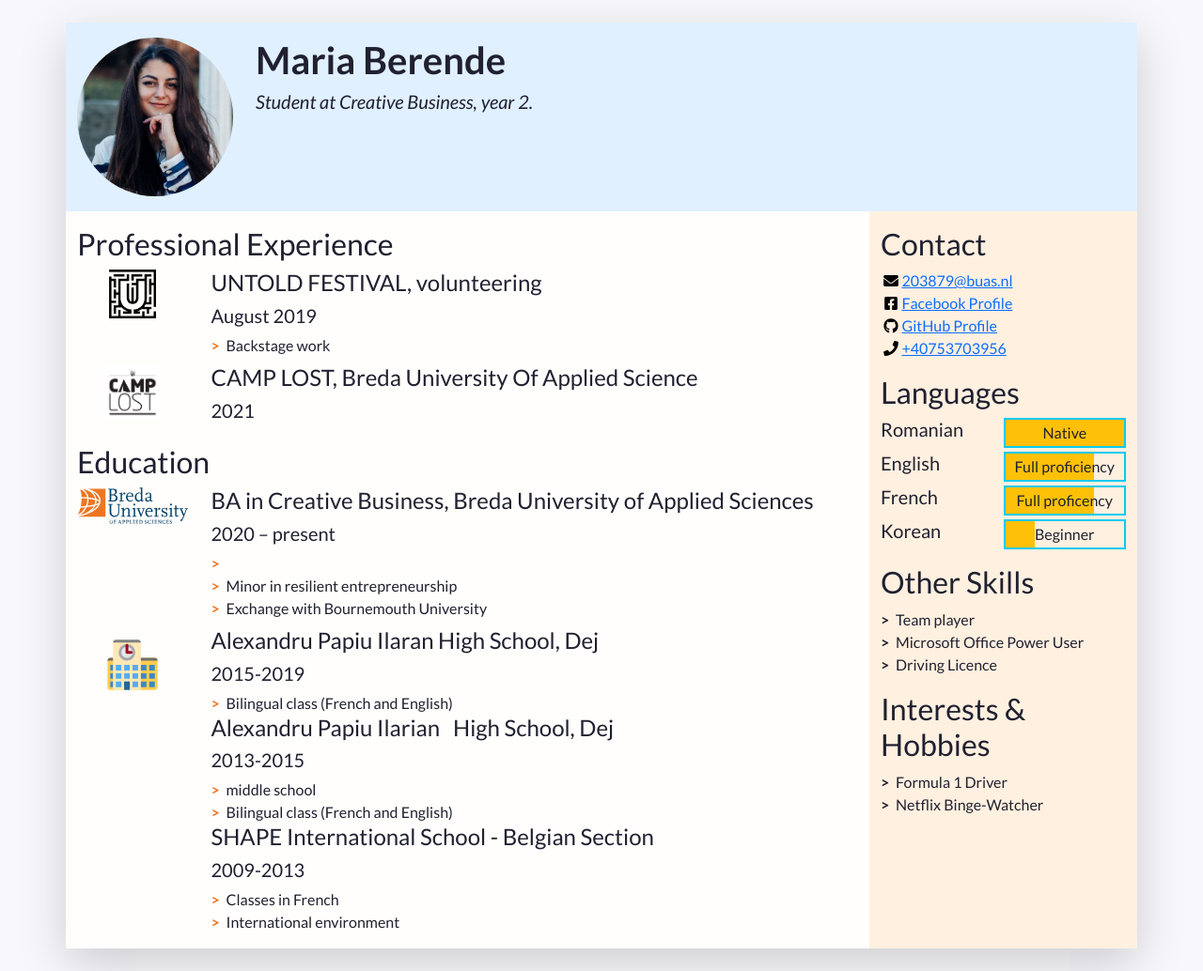
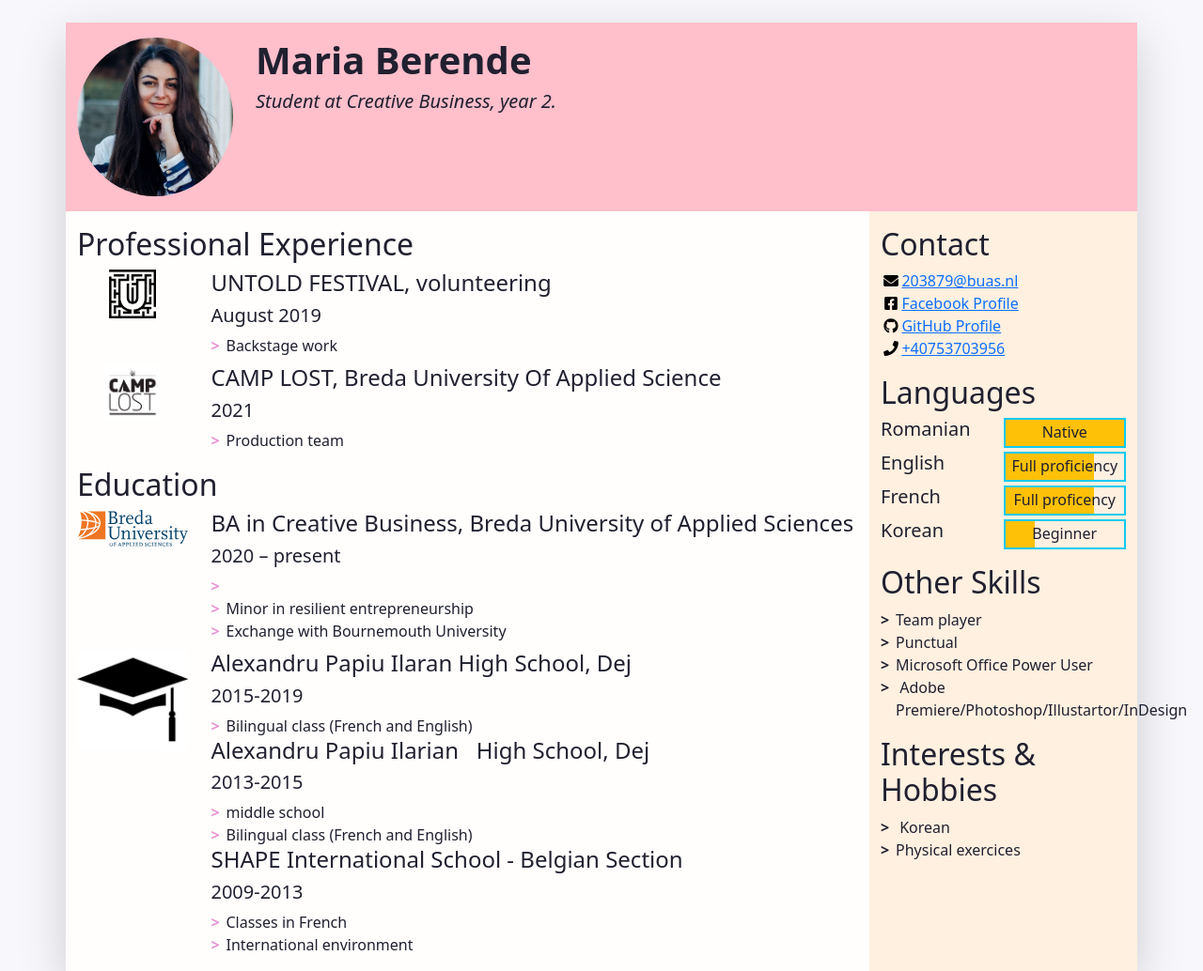
Before and after one commit to MariaBerende/cv, a plain HTML site: page index.html in a window 1280 px wide. Shown: the top 1034 px of the page at 94% size. Drawn offline with nearby package versions, Linux system fonts and the light colour scheme.

Commit message:
Colors
Add colors

```diff
--- a/css/styles.css
+++ b/css/styles.css
@@ -6,7 +6,7 @@
 /* Styles for the body */
 
 body {
-	font-family: Lato, "Open Sans", Roboto, "Segoe UI", "Helvetica Neue", Helvetica, Arial, sans-serif;
+	font-family: asul"Open Sans", Roboto, "Segoe UI", "Helvetica Neue", Helvetica, Arial, sans-serif;
 	color: #202030;
 	background-color: #f8f8fc;
 }
@@ -14,7 +14,7 @@ body {
 /* Styles for custom classes in the document. (There are more, try to find them out!) */
 
 .resume-header {
-    background-color: #e0f0ff;
+    background-color: #FFBFCB;
 }
 
 .resume-main {
@@ -36,7 +36,7 @@ body {
 }
 
 .biography-details li::before {
-	color: #EE7623;
+	color: #E792D2;
 }
 
 .biography-details li, .skill-list li {
--- a/index.html
+++ b/index.html
@@ -107,7 +107,9 @@
                 </div>
                 <div class="biography-contents col-9 col-sm-10 col-md-9 col-lg-10">
                   <h4>CAMP LOST, Breda University Of Applied Science&nbsp;</h4>
-                  <h5>2021</h5>
+  <h5>2021</h5>
+					 <ul class="biography-details list-unstyled">
+                    <li>Production team</li>
                   <!-- This entry doesn't have a list of achievements, but you can copy-paste the one from above -->
                 </div>
               </li>
@@ -141,7 +143,7 @@
               <!-- 2nd item in education -->
               <li class="biography-item row mb-2">
   <div class="logo-container col-3 col-sm-2 col-md-3 col-lg-2">
-                  <img class="biography-logo mw-100 d-block mx-auto" src="images/schools/school.svg" alt="School logo" width="80">
+              <img class="biography-logo mw-100 d-block mx-auto" src="images/picture/graduation hat.jpg" alt="School logo" width="246">
                 </div>
                 <div class="biography-contents col-9 col-sm-10 col-md-9 col-lg-10">
                   <h4>Alexandru Papiu Ilaran High School, Dej</h4>
@@ -162,7 +164,7 @@
                 </div>
               </li>
             </ul>
-          </section>
+  </section>
 
           <!-- This is the end of the "Education" section -->
 
@@ -223,7 +225,7 @@
                 <div class="language-level w-50 border border-info border-2 position-relative">
                   <!-- The div below is a progress bar. Choose between w-25, w-50, w-75 and w-100 to show your level of fluency -->
                   <div class="language-progress position-absolute bg-warning h-100 w-100"></div>
-                  <h6 class="position-absolute w-100 text-center top-0 py-1">Native</h6>
+					<h6 class="position-absolute w-100 text-center top-0 py-1"> Native</h6>
                 </div>
               </li>
               <li class="language-item d-flex mb-1">
@@ -259,8 +261,9 @@
             <h2>Other Skills</h2>
             <ul class="skill-list list-unstyled">
               <li class="skill-item">Team player</li>
-              <li class="skill-item">Microsoft Office Power User</li>
-              <li class="skill-item">Driving Licence</li>
+              <li class="skill-item">Punctual&nbsp;</li>
+<li class="skill-item">Microsoft Office Power User</li>
+              <li class="skill-item">&nbsp;Adobe Premiere/Photoshop/Illustartor/InDesign</li>
             </ul>
           </section>
 
@@ -269,8 +272,8 @@
           <section class="my-3 aside-section">
             <h2>Interests &amp; Hobbies</h2>
             <ul class="skill-list list-unstyled">
-              <li class="skill-item">Formula 1 Driver</li>
-              <li class="skill-item">Netflix Binge-Watcher</li>
+              <li class="skill-item">&nbsp;Korean</li>
+              <li class="skill-item">Physical exercices&nbsp;&nbsp;</li>
             </ul>
           </section>
 
```
Also changed, not shown: images/picture/Maria picture.3.jpg (added), images/picture/Maria picture.4.jpg (added), images/picture/Maria picture.5.jpg (added), images/picture/graduation hat.jpg (added), images/picture/graduation-hat-png.png (added).
